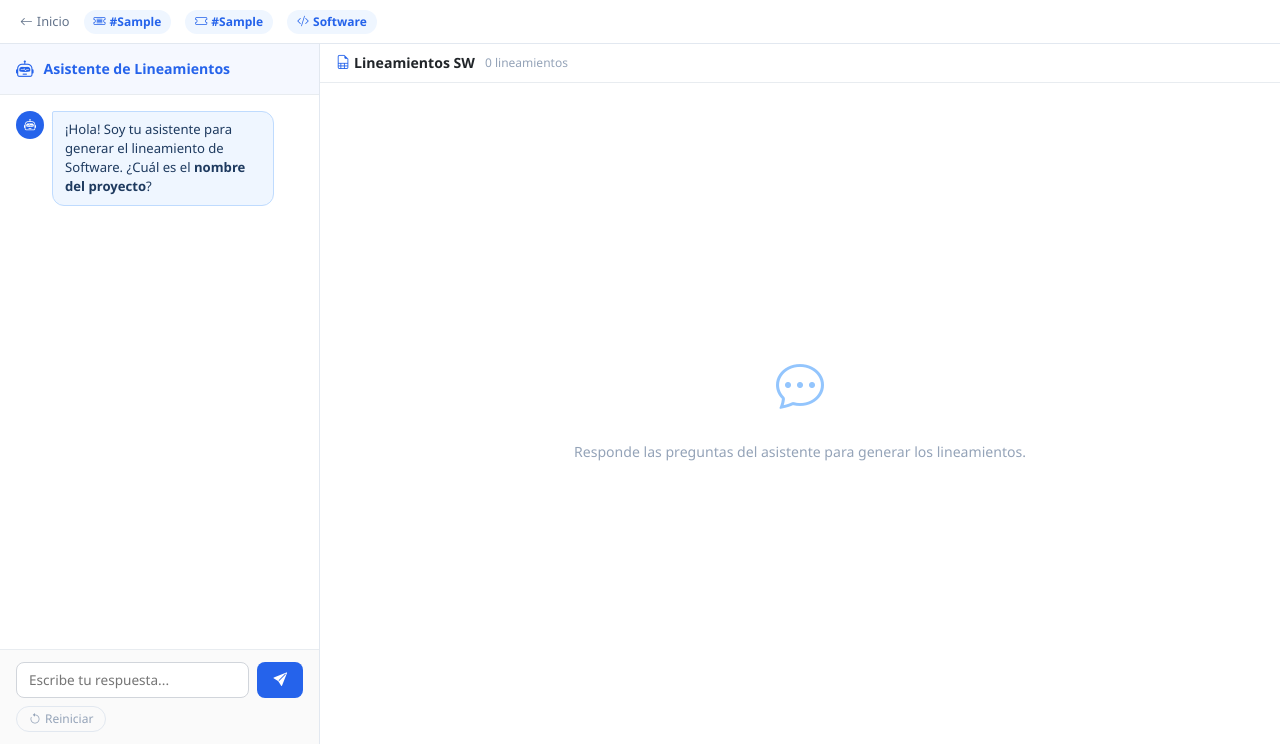
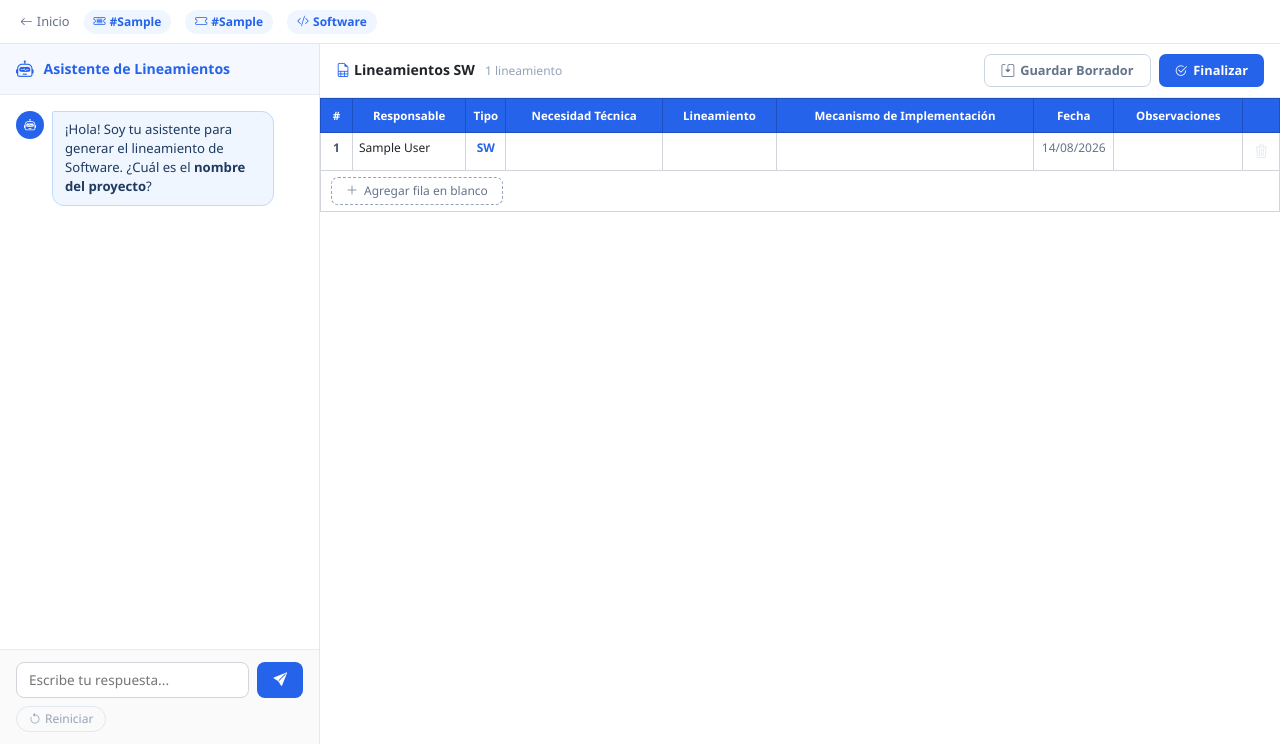
Before and after one commit to juank20097/lineamientos, a Django app: page /lineamiento/generar/1/ in a window 1280 px wide. Shown: the part 56-800 px from the top of the page. Run offline with Django 5.2, Linux system fonts and the light colour scheme; the visitor is signed in with stand-in values (Sample User, id 1); tables that the repository leaves empty hold one stand-in row (values such as "Sample post"); data that the repository does not hold is empty.

Commit message:
fix to create lineamientos

```diff
--- a/apps/core/urls.py
+++ b/apps/core/urls.py
@@ -25,6 +25,7 @@ urlpatterns = [
     path('lineamiento/diagrama/<int:detalle_id>/',       views.diagrama_personalizado_ajax,  name='diagrama_personalizado'),
     path('lineamiento/chat/<int:detalle_id>/',           views.chat_software_ajax,           name='chat_software'),
     path('lineamiento/finalizar/<int:detalle_id>/',      views.finalizar_ajax,               name='finalizar_lineamiento'),
+    path('lineamiento/guardar-borrador/<int:detalle_id>/', views.guardar_borrador_ajax,      name='guardar_borrador_lineamiento'),
     path('lineamiento/version/<int:detalle_id>/',        views.cargar_version_ajax,          name='cargar_version'),
     path('lineamiento/descargar/<int:lineamiento_id>/',  views.descargar_pdf_solicitud,      name='descargar_solicitud'),
     path('lineamiento/formalizar/<int:lineamiento_id>/', views.formalizar_ajax,              name='formalizar_lineamiento'),
--- a/apps/core/views.py
+++ b/apps/core/views.py
@@ -195,7 +195,7 @@ def _generar_pdf_lineamientos(lin, version_map, watermark=False, tipos_incluir=N
             gen_sel = det.generados.filter(pk=gen_pk).first()
             version_sel = gen_sel.version if gen_sel else None
         else:
-            gen_sel   = det.generados.order_by('-version').first()
+            gen_sel   = det.generados.filter(es_borrador=False).order_by('-version').first()
             version_sel = gen_sel.version if gen_sel else None
         if not version_sel:
             continue
@@ -280,7 +280,7 @@ def _generar_pdf_lineamientos(lin, version_map, watermark=False, tipos_incluir=N
         generado = (
             detalle.generados.filter(pk=generado_pk).first()
             if generado_pk
-            else detalle.generados.order_by('-version').first()
+            else detalle.generados.filter(es_borrador=False).order_by('-version').first()
         )
         if not generado:
             continue
@@ -420,7 +420,7 @@ def _generar_pdf_lineamientos(lin, version_map, watermark=False, tipos_incluir=N
         bdd_gen  = (
             bdd_detalle.generados.filter(pk=gen_pk).first()
             if gen_pk
-            else bdd_detalle.generados.order_by('-version').first()
+            else bdd_detalle.generados.filter(es_borrador=False).order_by('-version').first()
         )
         if bdd_gen and bdd_gen.bdd_tables:
             tables    = bdd_gen.bdd_tables
@@ -747,12 +747,26 @@ def _parse_sql(content):
 @login_required
 def generar_lineamiento_bdd_view(request, detalle_id):
     detalle   = get_object_or_404(LineamientoDetalle, pk=detalle_id, usuario_asignado=request.user)
-    ultima    = detalle.generados.order_by('-version').first()
+    borrador  = detalle.generados.filter(es_borrador=True).first()
+    ultima    = detalle.generados.filter(es_borrador=False).order_by('-version').first()
     modo      = request.GET.get('modo', 'nuevo')
     ticket_nv = _limpiar_ticket(request.GET.get('ticket', ''))
     filas_precarga = []
     bdd_precarga   = {}
-    if modo in ('actualizar', 'nueva_version') and ultima:
+    if borrador:
+        filas_precarga = [
+            {'necesidad': f.necesidad, 'lineamiento': f.lineamiento,
+             'mecanismo': f.mecanismo,  'observacion': f.observacion}
+            for f in borrador.filas.all()
+        ]
+        if borrador.bdd_sql:
+            bdd_precarga = {
+                'sql':       borrador.bdd_sql,
+                'schema':    borrador.bdd_schema,
+                'tables':    borrador.bdd_tables or {},
+                'sequences': borrador.bdd_sequences or [],
+            }
+    elif modo in ('actualizar', 'nueva_version') and ultima:
         filas_precarga = [
             {'necesidad': f.necesidad, 'lineamiento': f.lineamiento,
              'mecanismo': f.mecanismo,  'observacion': f.observacion}
@@ -770,6 +784,7 @@ def generar_lineamiento_bdd_view(request, detalle_id):
         'modo': modo, 'ticket_nv': ticket_nv,
         'filas_precarga': filas_precarga,
         'bdd_precarga':   json.dumps(bdd_precarga),
+        'hay_borrador': borrador is not None,
         'diagrama_personalizado_url': detalle.diagrama_personalizado.url if detalle.diagrama_personalizado else '',
     })
 
@@ -779,20 +794,29 @@ def generar_lineamiento_bdd_view(request, detalle_id):
 @login_required
 def generar_lineamiento_capacidad_view(request, detalle_id):
     detalle   = get_object_or_404(LineamientoDetalle, pk=detalle_id, usuario_asignado=request.user)
-    ultima    = detalle.generados.order_by('-version').first()
+    borrador  = detalle.generados.filter(es_borrador=True).first()
+    ultima    = detalle.generados.filter(es_borrador=False).order_by('-version').first()
     modo      = request.GET.get('modo', 'nuevo')
     ticket_nv = _limpiar_ticket(request.GET.get('ticket', ''))
-    filas_precarga = []
-    if modo in ('actualizar', 'nueva_version') and ultima:
+    if borrador:
+        filas_precarga = [
+            {'necesidad': f.necesidad, 'lineamiento': f.lineamiento,
+             'mecanismo': f.mecanismo,  'observacion': f.observacion}
+            for f in borrador.filas.all()
+        ]
+    elif modo in ('actualizar', 'nueva_version') and ultima:
         filas_precarga = [
             {'necesidad': f.necesidad, 'lineamiento': f.lineamiento,
              'mecanismo': f.mecanismo,  'observacion': f.observacion}
             for f in ultima.filas.all()
         ]
+    else:
+        filas_precarga = []
     return render(request, 'generar_lineamiento_capacidad.html', {
         'detalle': detalle, 'ultima': ultima, 'ya_generado': ultima is not None,
         'modo': modo, 'ticket_nv': ticket_nv,
         'filas_precarga': filas_precarga,
+        'hay_borrador': borrador is not None,
         'diagrama_personalizado_url': detalle.diagrama_personalizado.url if detalle.diagrama_personalizado else '',
     })
 
@@ -1029,7 +1053,7 @@ def repositorio_detalle_view(request, formalizacion_id):
         generado_id = version_map.get(detalle.pk)
         generado = detalle.generados.filter(pk=generado_id).first() if generado_id else None
         if generado is None:
-            generado = detalle.generados.order_by('-version').first()
+            generado = detalle.generados.filter(es_borrador=False).order_by('-version').first()
         firma = firmas_por_detalle.get(detalle.pk)
         filas = generado.filas.all() if generado else []
 
@@ -1622,23 +1646,35 @@ def generar_lineamiento_view(request, detalle_id):
     if detalle.tipo == 'infraestructura':
         qs = request.GET.urlencode()
         return redirect(f"/lineamiento/generar-capacidad/{detalle_id}/" + (f"?{qs}" if qs else ""))
-    clave = f'chat_sw_{detalle_id}'
-    if clave not in request.session:
+    clave    = f'chat_sw_{detalle_id}'
+    borrador = detalle.generados.filter(es_borrador=True).first()
+    if borrador and borrador.chat_estado:
+        request.session[clave] = borrador.chat_estado
+    elif clave not in request.session:
         request.session[clave] = {'paso': 'inicio', 'info': {}, 'mensajes': []}
-    ultima    = detalle.generados.order_by('-version').first()
+    ultima    = detalle.generados.filter(es_borrador=False).order_by('-version').first()
     modo      = request.GET.get('modo', 'nuevo')
     ticket_nv = _limpiar_ticket(request.GET.get('ticket', ''))
-    filas_precarga = []
-    if modo in ('actualizar', 'nueva_version') and ultima:
+    if borrador:
+        filas_precarga = [
+            {'necesidad': f.necesidad, 'lineamiento': f.lineamiento,
+             'mecanismo': f.mecanismo,  'observacion': f.observacion}
+            for f in borrador.filas.all()
+        ]
+    elif modo in ('actualizar', 'nueva_version') and ultima:
         filas_precarga = [
             {'necesidad': f.necesidad, 'lineamiento': f.lineamiento,
              'mecanismo': f.mecanismo,  'observacion': f.observacion}
             for f in ultima.filas.all()
         ]
+    else:
+        filas_precarga = []
+    mensajes_previos = (borrador.chat_estado or {}).get('mensajes', []) if borrador else []
     return render(request, 'generar_lineamiento_software.html', {
         'detalle': detalle, 'paso_inicial': PASOS['inicio'],
         'ultima': ultima, 'ya_generado': ultima is not None,
         'modo': modo, 'ticket_nv': ticket_nv, 'filas_precarga': filas_precarga,
+        'hay_borrador': borrador is not None, 'mensajes_previos': mensajes_previos,
     })
 
 
@@ -1658,15 +1694,56 @@ def chat_software_ajax(request, detalle_id):
         paso = PASOS['inicio']
         return JsonResponse({'respuesta': paso['pregunta'], 'tipo': paso['tipo'], 'opciones': paso.get('opciones', []), 'guidelines': [], 'completado': False})
     paso_actual = estado['paso']; info = estado['info']
+    mensajes = estado.setdefault('mensajes', [])
     if msg and paso_actual != 'completado':
+        mensajes.append({'tipo': 'user', 'texto': msg})
         campo = PASOS[paso_actual].get('campo')
         if campo: info[campo] = _procesar_valor(campo, msg)
         paso_actual = _siguiente_paso(paso_actual, info)
         estado['paso'] = paso_actual; estado['info'] = info
     paso_def = PASOS[paso_actual]; completado = paso_actual == 'completado'
+    mensajes.append({'tipo': 'bot', 'texto': paso_def['pregunta']})
     request.session[clave] = estado; request.session.modified = True
     return JsonResponse({'respuesta': paso_def['pregunta'], 'tipo': paso_def['tipo'],
         'opciones': paso_def.get('opciones', []), 'guidelines': _guidelines_para_preview(info), 'completado': completado})
+
+
+# ── AJAX: GUARDAR BORRADOR ─────────────────────────────────────────────────────
+
+@login_required
+@require_POST
+def guardar_borrador_ajax(request, detalle_id):
+    detalle = get_object_or_404(LineamientoDetalle, pk=detalle_id, usuario_asignado=request.user)
+    data    = json.loads(request.body)
+    filas   = data.get('filas', [])
+
+    generado, _creado = LineamientoGenerado.objects.get_or_create(
+        detalle=detalle, es_borrador=True, version=Decimal('0.0'),
+        defaults={'creado_por': request.user},
+    )
+
+    bdd_sql       = data.get('bdd_sql', '')
+    bdd_schema    = data.get('bdd_schema', '')
+    bdd_tables    = data.get('bdd_tables', None)
+    bdd_sequences = data.get('bdd_sequences', None)
+    if bdd_sql:       generado.bdd_sql       = bdd_sql
+    if bdd_schema:     generado.bdd_schema    = bdd_schema
+    if bdd_tables is not None:    generado.bdd_tables    = bdd_tables
+    if bdd_sequences is not None: generado.bdd_sequences = bdd_sequences
+
+    if detalle.tipo == 'software':
+        generado.chat_estado = request.session.get(f'chat_sw_{detalle_id}')
+
+    generado.save()
+
+    generado.filas.all().delete()
+    for i, fila in enumerate(filas, start=1):
+        LineamientoGeneradoFila.objects.create(
+            generado=generado, orden=i,
+            necesidad=fila.get('necesidad', ''), lineamiento=fila.get('lineamiento', ''),
+            mecanismo=fila.get('mecanismo', ''),  observacion=fila.get('observacion', ''),
+        )
+    return JsonResponse({'ok': True})
 
 
 # ── AJAX: FINALIZAR ───────────────────────────────────────────────────────────
@@ -1711,7 +1788,7 @@ def finalizar_ajax(request, detalle_id):
     bdd_tables    = data.get('bdd_tables', None)
     bdd_sequences = data.get('bdd_sequences', None)
     if modo == 'actualizar':
-        generado = detalle.generados.order_by('-version').first()
+        generado = detalle.generados.filter(es_borrador=False).order_by('-version').first()
         if not generado:
             return JsonResponse({'ok': False, 'error': 'No existe version para actualizar'})
         if generado.en_formalizacion:
@@ -1727,7 +1804,7 @@ def finalizar_ajax(request, detalle_id):
         if bdd_sequences: generado.bdd_sequences = bdd_sequences
         generado.save(update_fields=['bdd_sql','bdd_schema','bdd_tables','bdd_sequences'])
     elif modo == 'nueva_version':
-        ultima   = detalle.generados.order_by('-version').first()
+        ultima   = detalle.generados.filter(es_borrador=False).order_by('-version').first()
         nueva_v  = (ultima.version + Decimal('1.0')) if ultima else Decimal('1.0')
         generado = LineamientoGenerado.objects.create(
             detalle=detalle, version=nueva_v, ticket=ticket, creado_por=request.user,
@@ -1808,6 +1885,7 @@ def finalizar_ajax(request, detalle_id):
         finally:
             if tmp_dir and os.path.exists(tmp_dir):
                 shutil.rmtree(tmp_dir, ignore_errors=True)
+    detalle.generados.filter(es_borrador=True).delete()
     return JsonResponse({'ok': True, 'version': generado.version_display(), 'id': generado.pk})
 
 
@@ -1816,7 +1894,7 @@ def finalizar_ajax(request, detalle_id):
 @login_required
 def cargar_version_ajax(request, detalle_id):
     detalle  = get_object_or_404(LineamientoDetalle, pk=detalle_id, usuario_asignado=request.user)
-    generado = detalle.generados.order_by('-version').first()
+    generado = detalle.generados.filter(es_borrador=False).order_by('-version').first()
     if not generado:
         return JsonResponse({'ok': False, 'error': 'Sin version guardada'})
     filas = [{'necesidad': f.necesidad, 'lineamiento': f.lineamiento,
--- a/templates/generar_lineamiento_software.html
+++ b/templates/generar_lineamiento_software.html
@@ -70,6 +70,9 @@
     .preview-count{font-size:.75rem;color:#94a3b8;}
     .btn-finalizar{display:none;margin-left:auto;background:var(--sw);color:#fff;border:none;border-radius:7px;padding:6px 16px;font-size:.8rem;font-weight:700;cursor:pointer;align-items:center;gap:6px;}
     .btn-finalizar.visible{display:flex;}
+    .btn-finalizar:disabled{background:#cbd5e1;color:#94a3b8;cursor:not-allowed;}
+    .btn-borrador{display:flex;background:#fff;color:#64748b;border:1.5px solid #cbd5e1;border-radius:7px;padding:6px 16px;font-size:.8rem;font-weight:700;cursor:pointer;align-items:center;gap:6px;}
+    .btn-borrador:hover{border-color:var(--sw);color:var(--sw);}
     .preview-wrap{flex:1;overflow:auto;}
 
     .doc-table{border-collapse:collapse;width:100%;font-size:.75rem;min-width:900px;}
@@ -138,11 +141,20 @@
       </div>
 
       <div class="chat-messages" id="chatMessages">
+        {% if mensajes_previos %}
+          {% for m in mensajes_previos %}
+          <div class="msg {{ m.tipo }}">
+            <div class="msg-avatar"><i class="bi {% if m.tipo == 'bot' %}bi-robot{% else %}bi-person{% endif %}"></i></div>
+            <div class="msg-bubble">{{ m.texto|safe }}</div>
+          </div>
+          {% endfor %}
+        {% else %}
         <!-- Mensaje inicial del bot -->
         <div class="msg bot">
           <div class="msg-avatar"><i class="bi bi-robot"></i></div>
           <div class="msg-bubble" id="msgInicial">{{ paso_inicial.pregunta|safe }}</div>
         </div>
+        {% endif %}
       </div>
 
       <div class="chat-input-area">
@@ -165,10 +177,15 @@
       <div class="preview-head">
         <h6><i class="bi bi-file-earmark-spreadsheet me-1" style="color:var(--sw);"></i>Lineamientos SW</h6>
         <span class="preview-count" id="previewCount">0 lineamientos</span>
-        <button class="btn-finalizar {% if modo != 'nuevo' %}visible{% endif %}" id="btnFinalizar">
-          <i class="bi bi-check2-circle"></i>
-          {% if modo == 'actualizar' %}Guardar Cambios{% elif modo == 'nueva_version' %}Guardar Nueva Versión{% else %}Finalizar{% endif %}
-        </button>
+        <div style="margin-left:auto;display:flex;gap:8px;">
+          <button class="btn-borrador" id="btnGuardarBorrador">
+            <i class="bi bi-save2"></i> Guardar Borrador
+          </button>
+          <button class="btn-finalizar visible" id="btnFinalizar" disabled>
+            <i class="bi bi-check2-circle"></i>
+            {% if modo == 'actualizar' %}Guardar Cambios{% elif modo == 'nueva_version' %}Guardar Nueva Versión{% else %}Finalizar{% endif %}
+          </button>
+        </div>
       </div>
       <div class="preview-wrap">
         <div class="empty-preview" id="emptyState">
@@ -198,6 +215,7 @@
     const CSRF          = '{{ csrf_token }}';
     const CHAT_URL      = '{% url "chat_software" detalle.pk %}';
     const FINALIZAR_URL = '{% url "finalizar_lineamiento" detalle.pk %}';
+    const GUARDAR_BORRADOR_URL = '{% url "guardar_borrador_lineamiento" detalle.pk %}';
     const VERSION_URL   = '{% url "cargar_version" detalle.pk %}';
     const RESPONSABLE   = '{{ request.user.get_full_name|default:request.user.username }}';
     const HOY           = new Date().toLocaleDateString('es-EC',{day:'2-digit',month:'2-digit',year:'numeric'});
@@ -266,10 +284,15 @@
       const docTable = document.getElementById('docTable');
       const emptyState = document.getElementById('emptyState');
 
-      docBody.innerHTML = '';
-      guidelines.forEach((g, i) => {
-        const tr = crearFila(g);
-        docBody.appendChild(tr);
+      // El backend reenvia el set acumulado de sugerencias del bot en cada
+      // respuesta; solo agregamos las que aun no estan pintadas (por
+      // guideline id) para no duplicar ni tocar las filas manuales del usuario.
+      const idsExistentes = new Set(
+        [...docBody.querySelectorAll('tr[data-guideline-id]')].map(tr => tr.dataset.guidelineId)
+      );
+      guidelines.forEach(g => {
+        if(g.id !== undefined && g.id !== null && idsExistentes.has(String(g.id))) return;
+        docBody.appendChild(crearFila(g));
       });
       renumerar();
       emptyState.style.display = 'none';
@@ -305,7 +328,6 @@
           chatInput.disabled = true;
           btnSend.disabled   = true;
           opcionesWrap.style.display = 'none';
-          document.getElementById('btnFinalizar').classList.add('visible');
         }
       })
       .catch(()=>{ quitarTyping(); btnSend.disabled=false; agregarMsg('Error de conexion. Intenta de nuevo.','bot'); });
@@ -314,9 +336,10 @@
     btnSend.addEventListener('click', ()=>enviarMensaje());
     chatInput.addEventListener('keydown', e=>{ if(e.key==='Enter' && !e.shiftKey){ e.preventDefault(); enviarMensaje(); }});
 
-    // Reiniciar chat
+    // Reiniciar chat (solo limpia las filas generadas por el bot; las filas
+    // manuales del usuario se conservan)
     document.getElementById('btnReiniciar').addEventListener('click', ()=>{
-      if(!confirm('\u00bfReiniciar el asistente? Se perder\u00e1n las respuestas actuales.')) return;
+      if(!confirm('\u00bfReiniciar el asistente? Se perder\u00e1n las respuestas actuales del chat (las filas manuales se conservan).')) return;
       fetch(CHAT_URL, {
         method: 'POST',
         headers: {'Content-Type':'application/json','X-CSRFToken': CSRF},
@@ -331,12 +354,13 @@
         completado = false;
         chatInput.disabled = false;
         btnSend.disabled   = false;
-        // Limpiar preview
-        document.getElementById('docBody').innerHTML = '';
-        document.getElementById('docTable').style.display = 'none';
-        document.getElementById('emptyState').style.display = 'flex';
-        document.getElementById('previewCount').textContent = '0 lineamientos';
-        document.getElementById('btnFinalizar').classList.remove('visible');
+        // Quitar solo las filas generadas por el bot
+        document.querySelectorAll('#docBody tr[data-guideline-id]').forEach(tr => tr.remove());
+        renumerar();
+        if(docBody.children.length === 0){
+          document.getElementById('docTable').style.display = 'none';
+          document.getElementById('emptyState').style.display = 'flex';
+        }
       })
       .catch(()=>alert('Error al reiniciar.'));
     });
@@ -355,7 +379,6 @@
         renumerar();
         document.getElementById('emptyState').style.display = 'none';
         document.getElementById('docTable').style.display = 'table';
-        document.getElementById('btnFinalizar').classList.add('visible');
         agregarMsg(`Se cargo la version <strong>${data.version}</strong> con ${data.filas.length} lineamientos.`, 'bot');
       })
       .catch(()=>{ ocultarLoading(); alert('Error al cargar version.'); });
@@ -369,10 +392,12 @@
     function renumerar(){
       [...docBody.querySelectorAll('tr')].forEach((tr,i)=>tr.querySelector('.num').textContent=i+1);
       document.getElementById('previewCount').textContent=`${docBody.children.length} lineamiento${docBody.children.length!==1?'s':''}`;
+      document.getElementById('btnFinalizar').disabled = docBody.children.length === 0;
     }
 
     function crearFila(g){
       const tr = document.createElement('tr');
+      if(g && g.id !== undefined && g.id !== null) tr.dataset.guidelineId = g.id;
       tr.innerHTML = `
         <td class="num"></td>
         <td>${RESPONSABLE}</td>
@@ -395,15 +420,40 @@
       docBody.appendChild(crearFila(null)); renumerar();
     });
 
-    // Precargar filas en modo actualizar/nueva_version
+    // Precargar filas en modo actualizar/nueva_version, o borrador guardado
     if(FILAS_PRECARGA.length > 0){
       FILAS_PRECARGA.forEach(f => docBody.appendChild(crearFila(f)));
       emptyState.style.display='none';
       docTable.style.display='table';
       renumerar();
-      document.getElementById('btnFinalizar').classList.add('visible');
-      agregarMsg('Se pre-cargaron los lineamientos de la version anterior. Puedes editarlos y finalizar.','bot');
+    } else {
+      docBody.appendChild(crearFila(null));
+      emptyState.style.display='none';
+      docTable.style.display='table';
+      renumerar();
     }
+
+    // ── GUARDAR BORRADOR ──
+    document.getElementById('btnGuardarBorrador').addEventListener('click', ()=>{
+      const filas = [...docBody.querySelectorAll('tr')].map(tr=>{
+        const c = tr.querySelectorAll('td');
+        return {necesidad:c[3].innerText, lineamiento:c[4].innerText, mecanismo:c[5].innerText, observacion:c[7].innerText};
+      });
+      const btn = document.getElementById('btnGuardarBorrador');
+      btn.disabled = true;
+      fetch(GUARDAR_BORRADOR_URL,{
+        method:'POST',
+        headers:{'Content-Type':'application/json','X-CSRFToken':CSRF},
+        body: JSON.stringify({filas})
+      })
+      .then(r=>r.json())
+      .then(data=>{
+        btn.disabled = false;
+        if(data.ok) alert('Borrador guardado correctamente');
+        else alert('Error al guardar borrador: '+(data.error||'desconocido'));
+      })
+      .catch(()=>{ btn.disabled=false; alert('Error de conexion al guardar borrador.'); });
+    });
 
     // ── FINALIZAR ──
     document.getElementById('btnFinalizar').addEventListener('click',()=>{
```
Also changed, not shown: apps/core/models.py (+5 -2 lines), templates/generar_lineamiento_bdd.html (+46 -25 lines), templates/generar_lineamiento_capacidad.html (+36 -4 lines), apps/core/migrations/0020_lineamientogenerado_chat_estado_and_more.py (added), znuny/.znuny_session.json.
